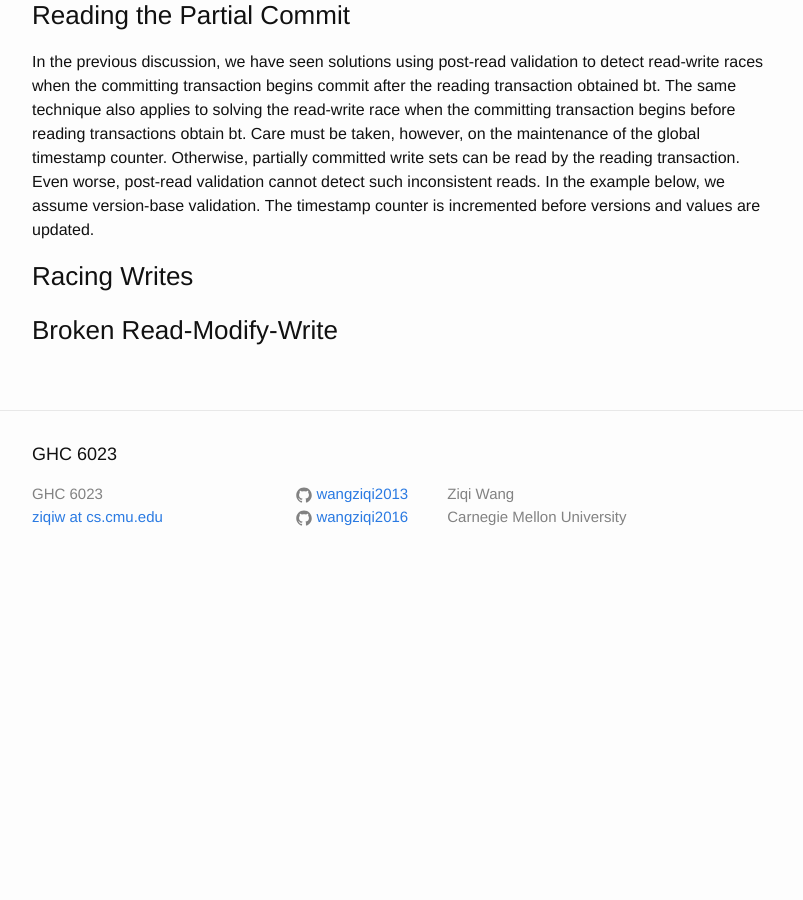
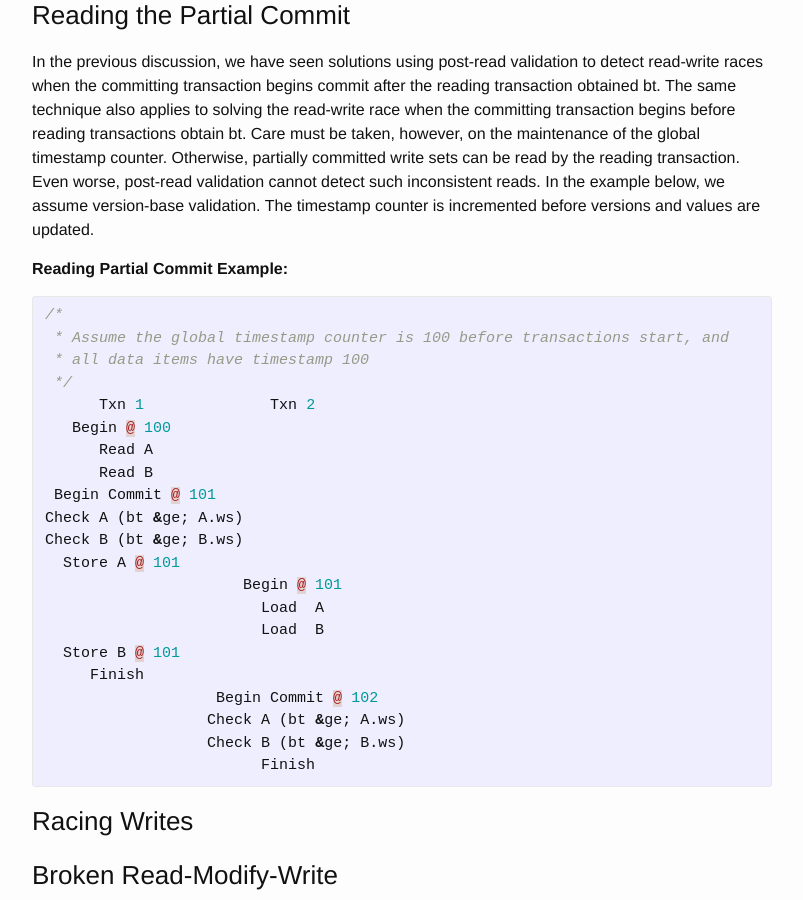
Before and after one commit to wangziqi2013/wangziqi2013.github.io, a Jekyll site: the page built from _posts/2018-03-21-Analyzing-OCC-Anomalies-and-Solutions.markdown, in a window 1280 px wide and 900 px high, scrolled down 3927 px. Shown: the whole window, without its empty margins (238-1041 px from the left). Built offline with Jekyll 4.4.1, drawn with Linux system fonts in a browser that asks for light colours; before the commit the page ends 4515 px from its top, so only the background shows below that.

Commit message:
Adding example

```diff
--- a/_posts/2018-03-21-Analyzing-OCC-Anomalies-and-Solutions.markdown
+++ b/_posts/2018-03-21-Analyzing-OCC-Anomalies-and-Solutions.markdown
@@ -174,6 +174,31 @@ however, on the maintenance of the global timestamp counter. Otherwise, partiall
 by the reading transaction. Even worse, post-read validation cannot detect such inconsistent reads. In the
 example below, we assume version-base validation. The timestamp counter is incremented before versions and values are updated.
 
+**Reading Partial Commit Example:**
+{% highlight C %}
+/*
+ * Assume the global timestamp counter is 100 before transactions start, and
+ * all data items have timestamp 100
+ */
+      Txn 1              Txn 2
+   Begin @ 100
+      Read A
+      Read B
+ Begin Commit @ 101
+Check A (bt &ge; A.ws)
+Check B (bt &ge; B.ws)
+  Store A @ 101
+                      Begin @ 101
+                        Load  A
+                        Load  B
+  Store B @ 101
+     Finish
+                   Begin Commit @ 102
+                  Check A (bt &ge; A.ws)
+                  Check B (bt &ge; B.ws)
+                        Finish
+{% endhighlight %}
+
 ### Racing Writes
 
 ### Broken Read-Modify-Write
```
